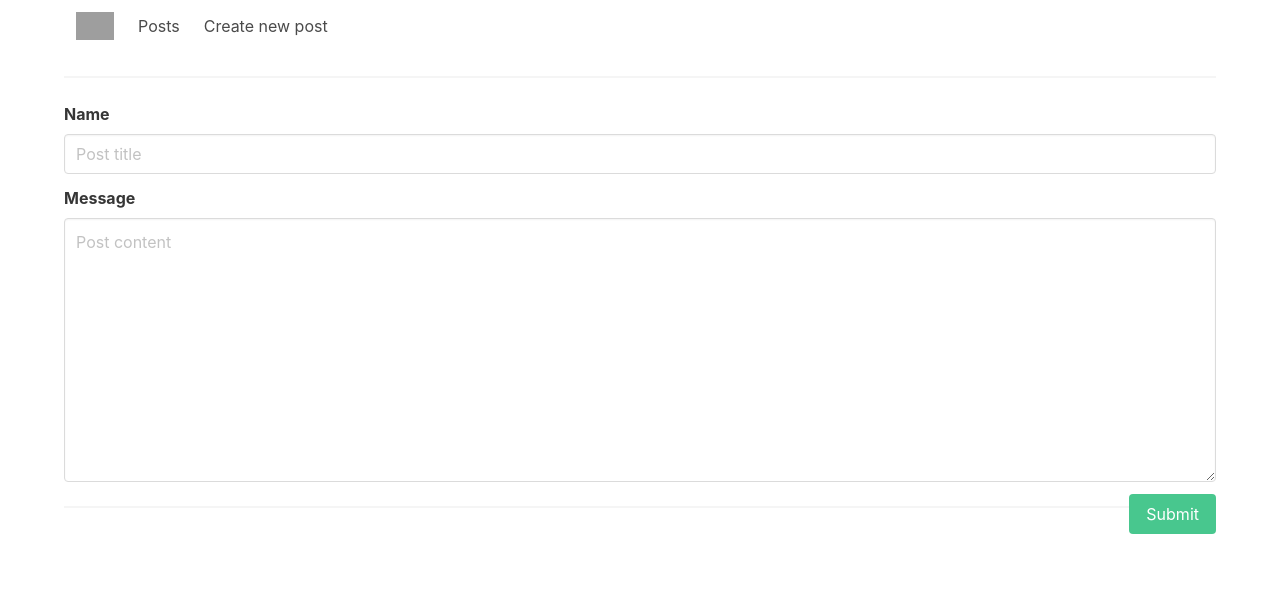
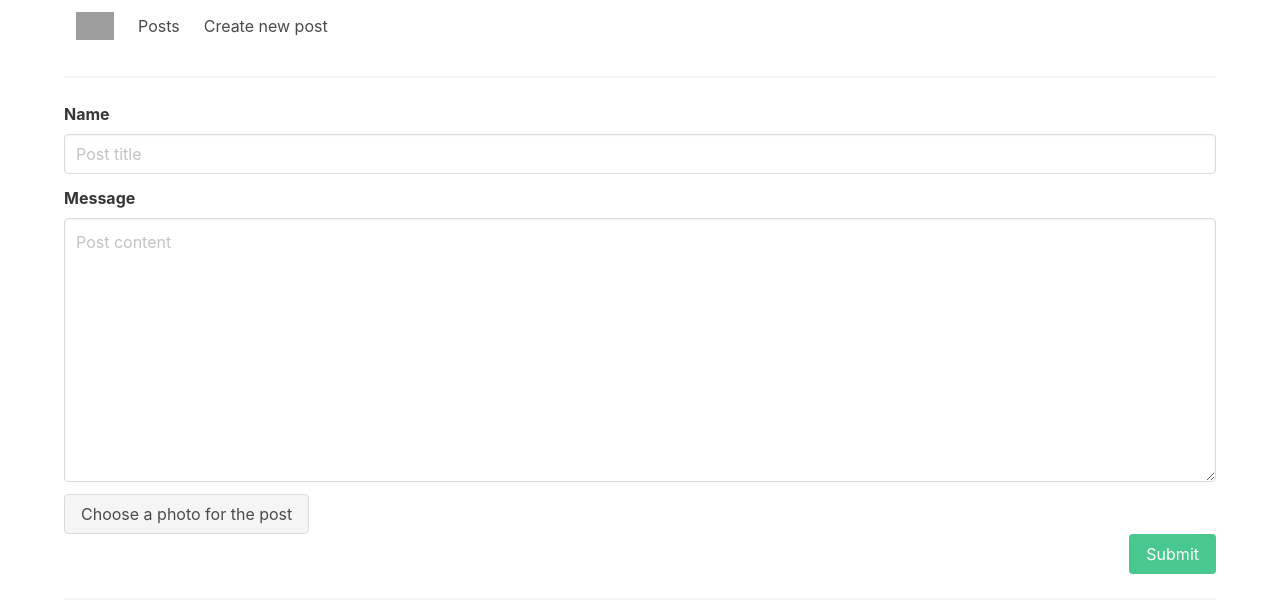
Before and after one commit to gokhandemirhan/gd-blog-client, a React (Create React App) app: page /createpost in a window 1280 px wide. Shown: the top 612 px of the page. Built offline with nearby package versions, Linux system fonts and the light colour scheme; grey boxes are pictures that could not be loaded.

Commit message:
new post add page

```diff
--- a/src/components/NewPost.js
+++ b/src/components/NewPost.js
@@ -1,25 +1,53 @@
-import React from 'react';
-import { withRouter } from 'react-router-dom'
+import React from "react";
+import { withRouter } from "react-router-dom";
 
+const NewPost = props => (
+  <div className="is-clearfix">
+    <form onSubmit={props.handleSubmit} encType="multipart/form-data">
+      <div className="field">
+        <label className="label">Name</label>
+        <div className="control">
+          <input
+            className="input"
+            type="text"
+            placeholder="Post title"
+            name="title"
+            value={props.newPost.title}
+            onChange={props.handleChange}
+          />
+        </div>
+      </div>
 
-const NewPost = (props) => (
-    <form onSubmit={props.handleSubmit}>
-        <div className="field">
-            <label className="label">Name</label>
-            <div className="control">
-                <input className="input" type="text" placeholder="Post title" name="title" value={props.newPost.title} onChange={props.handleChange} />
-            </div>
+      <div className="field">
+        <label className="label">Message</label>
+        <div className="control">
+          <textarea
+            className="textarea"
+            rows="10"
+            placeholder="Post content"
+            name="content"
+            value={props.newPost.content}
+            onChange={props.handleChange}
+          />
         </div>
+      </div>
 
-        <div class="field">
-            <label class="label">Message</label>
-            <div class="control">
-                <textarea class="textarea" rows="10" placeholder="Post content" name="content" value={props.newPost.content} onChange={props.handleChange}></textarea>
-            </div>
-        </div>
+      <div className="file">
+        <label className="file-label">
+          <input className="file-input" type="file" name="photo" />
+          <span className="file-cta">
+            <span className="file-label">Choose a photo for the post</span>
+          </span>
+        </label>
+      </div>
 
-        <input className="button is-success is-pulled-right" type="submit" value="Submit" />
+      <input
+        className="button is-success is-pulled-right"
+        type="submit"
+        value="Submit"
+      />
     </form>
+  </div>
 );
 
 export default withRouter(NewPost);
--- a/src/components/PostTile.js
+++ b/src/components/PostTile.js
@@ -5,7 +5,7 @@ const PostTile = (props) => (
     <div className="">
         <Link className="title" to={`/posts/${props.post._id}`}>{props.post.title}</Link>
 
-        <p>Lorem ipsum dolor sit amet, consectetur adipiscing elit. Proin ornare magna eros, eu pellentesque tortor vestibulum ut. Maecenas non massa sem. Etiam finibus odio quis feugiat facilisis.</p>
+        <p>{props.post.content}</p>
 
         <div className="field is-grouped">
            <p className="control">
--- a/src/components/Posts.js
+++ b/src/components/Posts.js
@@ -4,8 +4,8 @@ import Post from "./PostTile";
 
 const AllPosts = (props) => (
   <div>
-      <h1 class="title">All posts</h1>
-      <h2 class="subtitle">
+      <h1 className="title">All posts</h1>
+      <h2 className="subtitle">
           Here are all the <strong>posts</strong> that I wrote so far
       </h2>
 
```
